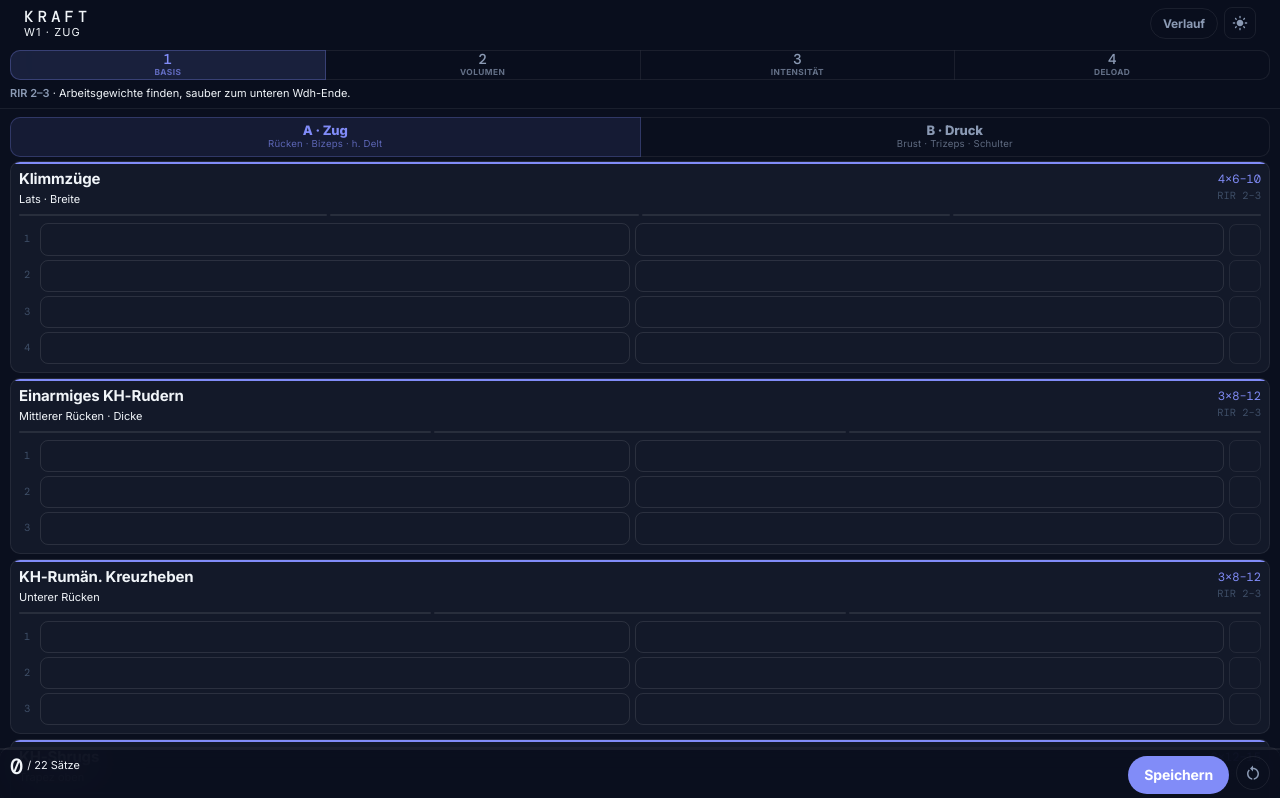
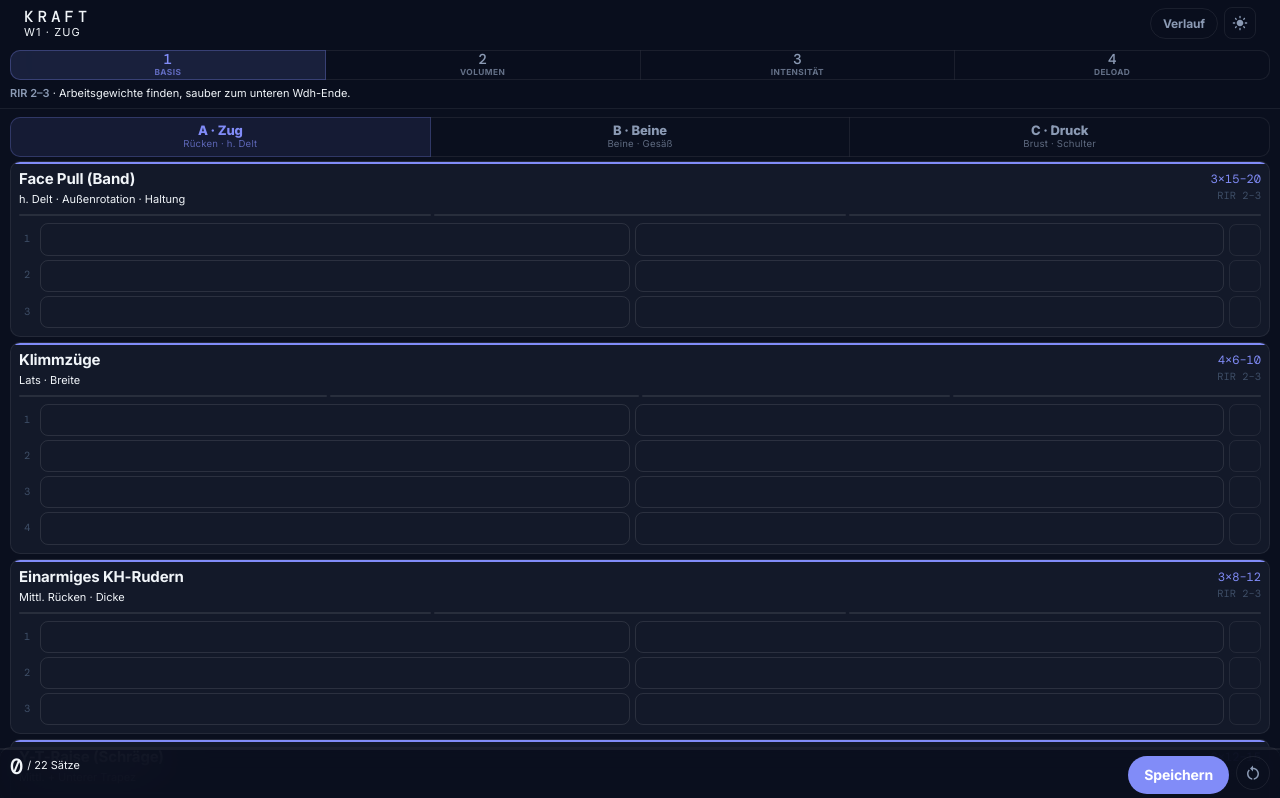
Before and after one commit to AhmedBenJaballah/Kraft-Training, a React (Vite) app: page / in a window 1280 px wide. Shown: the top 798 px of the page. Built offline with nearby package versions, Linux system fonts and the light colour scheme.

Commit message:
added day C

```diff
--- a/src/components/TrainView.jsx
+++ b/src/components/TrainView.jsx
@@ -170,7 +170,7 @@ export default function TrainView({ week, day, store, history, onDayChange, onSe
           size="small"
           sx={{ height: 40 }}
         >
-          {['A', 'B'].map(k => (
+          {Object.keys(PLAN).map(k => (
             <ToggleButton
               key={k} value={k}
               sx={{
@@ -228,8 +228,8 @@ export default function TrainView({ week, day, store, history, onDayChange, onSe
           </AccordionSummary>
           <AccordionDetails sx={{ px: 1.25, pt: 0, pb: 1.25 }}>
             <Typography variant="caption" color="text.secondary" sx={{ lineHeight: 1.7, display: 'block' }}>
-              <Box component="span" sx={{ color: 'text.primary', fontWeight: 600 }}>Zug-lastig:</Box> Mehr Rücken/h. Delt als Brust – gegen Hyperkyphose.{' '}
-              <Box component="span" sx={{ color: 'text.primary', fontWeight: 600 }}>Brust komplett:</Box> Schrägbank + Flachbank + Dips + Flys.{' '}
+              <Box component="span" sx={{ color: 'text.primary', fontWeight: 600 }}>Skoliose & Hyperkyphose:</Box> Face Pull + Y-T-Raise als Korrektiv. Kein Flat-Bench, kein OHP, keine Dips.{' '}
+              <Box component="span" sx={{ color: 'text.primary', fontWeight: 600 }}>Beine (Tag B):</Box> Goblet + Bulgaren + Hüftstrecken – wichtigster Block für Körperzusammensetzung.{' '}
               <Box component="span" sx={{ color: 'text.primary', fontWeight: 600 }}>4-Wochen-Logik:</Box> W1 einpegeln → W2 Wdh+ → W3 Gewicht+ → W4 Deload.
             </Typography>
           </AccordionDetails>
--- a/src/data/plan.js
+++ b/src/data/plan.js
@@ -1,42 +1,54 @@
 export const PLAN = {
   A: {
     label: 'Zug',
-    sub: 'Rücken · Bizeps · h. Delt',
+    sub: 'Rücken · h. Delt',
     accent: '#818CF8',
     ex: [
-      { id: 'pullup', name: 'Klimmzüge', region: 'Lats · Breite', sets: 4, reps: '6–10' },
-      { id: 'row', name: 'Einarmiges KH-Rudern', region: 'Mittlerer Rücken · Dicke', sets: 3, reps: '8–12' },
-      { id: 'rdl', name: 'KH-Rumän. Kreuzheben', region: 'Unterer Rücken', sets: 3, reps: '8–12' },
-      { id: 'shrug', name: 'KH-Shrugs', region: 'Trapez oben', sets: 2, reps: '12–15' },
-      { id: 'rdelt', name: 'Reverse Flys', region: 'Hinterer Delt · Haltung', sets: 3, reps: '12–15' },
-      { id: 'icurl', name: 'Schrägbank-Curls', region: 'Bizeps · Peak', sets: 3, reps: '10–12' },
-      { id: 'hcurl', name: 'Hammer-Curls', region: 'Brachialis · Unterarm', sets: 2, reps: '10–12' },
-      { id: 'core', name: 'Seitstütz + Pallof', region: 'Core · Anti-Rotation', sets: 2, reps: '30–45 s' },
+      { id: 'facepull', name: 'Face Pull (Band)',      region: 'h. Delt · Außenrotation · Haltung', sets: 3, reps: '15–20'    },
+      { id: 'pullup',   name: 'Klimmzüge',             region: 'Lats · Breite',                     sets: 4, reps: '6–10'     },
+      { id: 'row',      name: 'Einarmiges KH-Rudern',  region: 'Mittl. Rücken · Dicke',             sets: 3, reps: '8–12'     },
+      { id: 'yt',       name: 'Y-T-Raise (Schräge)',   region: 'Mittl. + Unterer Trapez',           sets: 2, reps: '12–15'    },
+      { id: 'rdelt',    name: 'Reverse Flys',           region: 'Hinterer Delt · Haltung',           sets: 3, reps: '12–15'    },
+      { id: 'icurl',    name: 'Schrägbank-Curls',       region: 'Bizeps · Peak',                     sets: 3, reps: '10–12'    },
+      { id: 'hcurl',    name: 'Hammer-Curls',           region: 'Brachialis · Unterarm',             sets: 2, reps: '10–12'    },
+      { id: 'core',     name: 'Seitstütz + Pallof',     region: 'Core · Anti-Rotation',              sets: 2, reps: '30–45 s'  },
     ]
   },
   B: {
-    label: 'Druck',
-    sub: 'Brust · Trizeps · Schulter',
+    label: 'Beine',
+    sub: 'Beine · Gesäß',
     accent: '#34D399',
     ex: [
-      { id: 'incline', name: 'Schrägbank-KH-Drücken', region: 'Obere Brust', sets: 3, reps: '8–12' },
-      { id: 'flat', name: 'Flachbank-KH-Drücken', region: 'Mittlere Brust', sets: 3, reps: '8–12' },
-      { id: 'dips', name: 'Dips vorgebeugt', region: 'Untere Brust', sets: 3, reps: '8–12' },
-      { id: 'fly', name: 'KH-Flys', region: 'Brust · Dehnung', sets: 2, reps: '12–15' },
-      { id: 'lat', name: 'Seitheben', region: 'Seitl. Delt · Breite', sets: 3, reps: '12–15' },
-      { id: 'ohp', name: 'KH-Schulterdrücken', region: 'Vorderer Delt', sets: 3, reps: '8–12' },
-      { id: 'tri', name: 'Überkopf-KH-Extension', region: 'Trizeps · langer Kopf', sets: 3, reps: '10–15' },
-      { id: 'legraise', name: 'Hängendes Beinheben', region: 'Unterer Bauch', sets: 3, reps: '10–15' },
+      { id: 'goblet',  name: 'Goblet Squat',           region: 'Quadrizeps · Gesäß',                sets: 3, reps: '10–15'    },
+      { id: 'bsplit',  name: 'Bulgar. Kniebeugen',     region: 'Quads · Gesäß · unilateral',        sets: 3, reps: '8–12/Seite' },
+      { id: 'hthrust', name: 'KH-Hüftstrecken',        region: 'Gesäß · Ischiokrurale',             sets: 3, reps: '10–15'    },
+      { id: 'rdl',     name: 'KH-Rumän. Kreuzheben',  region: 'Hamstrings · Gesäß',                sets: 3, reps: '10–12'    },
+      { id: 'calf',    name: 'Wadenheben (KH)',         region: 'Wadenmuskel',                       sets: 3, reps: '15–20'    },
+      { id: 'deadbug', name: 'Dead Bug',                region: 'Tiefer Core · Lendenstabilität',    sets: 2, reps: '6–8/Seite' },
+      { id: 'splb',    name: 'Seitstütz (lang)',        region: 'Laterale Wirbelsäulen-Stabilität',  sets: 2, reps: '30–45 s'  },
+    ]
+  },
+  C: {
+    label: 'Druck',
+    sub: 'Brust · Schulter',
+    accent: '#F59E0B',
+    ex: [
+      { id: 'incline',  name: 'Schrägbank-KH-Drücken', region: 'Obere Brust',                       sets: 3, reps: '8–12'     },
+      { id: 'lat',      name: 'Seitheben',               region: 'Seitl. Delt · Schulterbreite',     sets: 4, reps: '12–15'    },
+      { id: 'tri',      name: 'Überkopf-KH-Extension',  region: 'Trizeps · langer Kopf',            sets: 3, reps: '10–15'    },
+      { id: 'kickback', name: 'Trizeps-Kickback',        region: 'Trizeps · lateraler Kopf',         sets: 2, reps: '12–15'    },
+      { id: 'fp2',      name: 'Face Pull (Band)',         region: 'h. Delt · Balance zum Drücken',    sets: 2, reps: '15–20'    },
+      { id: 'plank',    name: 'Plank',                   region: 'Core · anteriore Stabilität',      sets: 3, reps: '30–45 s'  },
     ]
   }
 };
 
 export const WEEKS = {
-  1: { name: 'Basis', rir: 'RIR 2–3', note: 'Arbeitsgewichte finden, sauber zum unteren Wdh-Ende.' },
-  2: { name: 'Volumen', rir: 'RIR 2', note: 'Gleiche Gewichte, 1–2 Wdh mehr pro Satz als letzte Woche.' },
-  3: { name: 'Intensität', rir: 'RIR 1', note: 'Gewicht hoch, oberes Wdh-Ende anpeilen.' },
-  4: { name: 'Deload', rir: 'RIR 3–4', note: '~10–20 % leichter, ein Satz weniger. Erholung.' }
+  1: { name: 'Basis',      rir: 'RIR 2–3', note: 'Arbeitsgewichte finden, sauber zum unteren Wdh-Ende.' },
+  2: { name: 'Volumen',    rir: 'RIR 2',   note: 'Gleiche Gewichte, 1–2 Wdh mehr pro Satz als letzte Woche.' },
+  3: { name: 'Intensität', rir: 'RIR 1',   note: 'Gewicht hoch, oberes Wdh-Ende anpeilen.' },
+  4: { name: 'Deload',     rir: 'RIR 3–4', note: '~10–20 % leichter, ein Satz weniger. Erholung.' }
 };
 
-export const WD = ['Mo', 'Di', 'Mi', 'Do', 'Fr', 'Sa', 'So'];
+export const WD  = ['Mo', 'Di', 'Mi', 'Do', 'Fr', 'Sa', 'So'];
 export const MON = ['Januar', 'Februar', 'März', 'April', 'Mai', 'Juni', 'Juli', 'August', 'September', 'Oktober', 'November', 'Dezember'];
```
